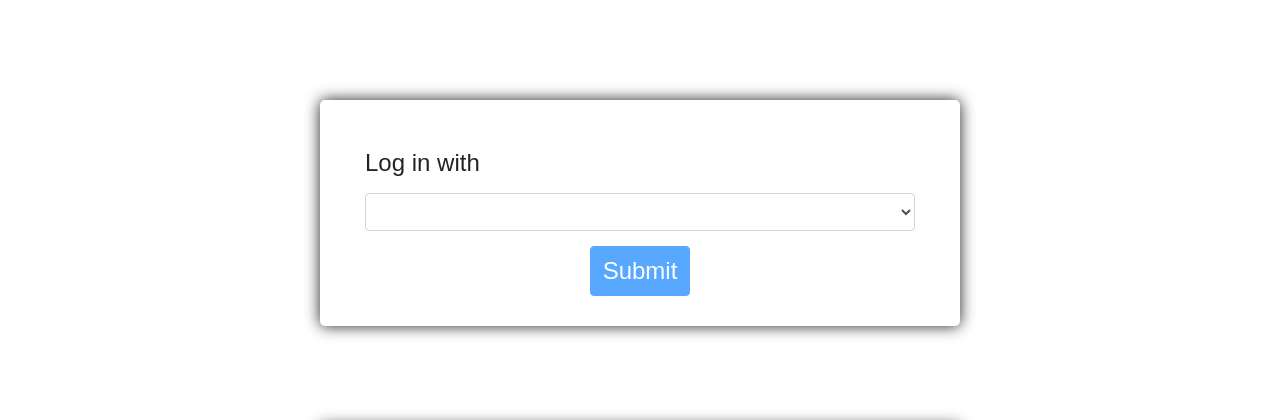
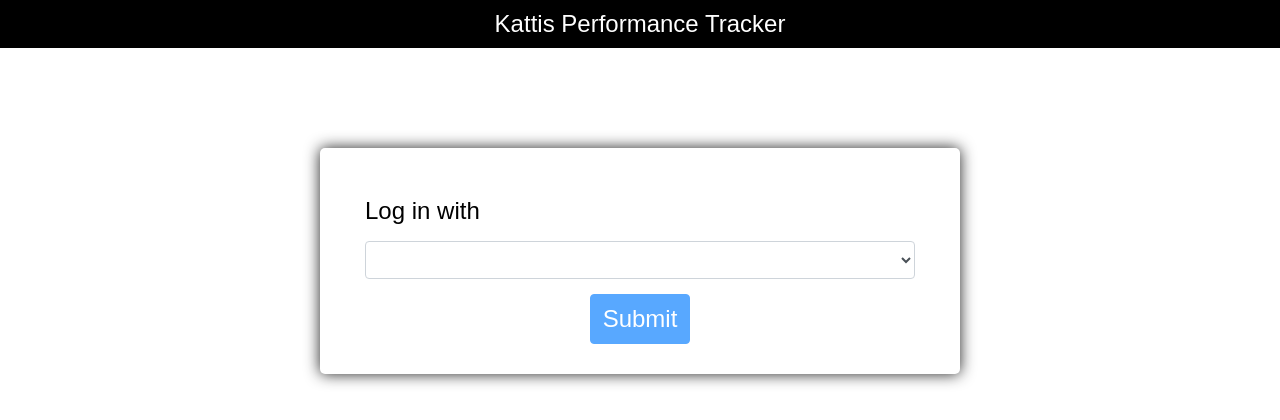
Before and after one commit to iamvickynguyen/Kattis-Performace-Tracker, a Flask app: page / in a window 1280 px wide. Shown: the top 420 px of the page. Run offline with Flask 2, Linux system fonts and the light colour scheme; lists and menus that the app fills with data are empty; some libraries are stand-ins or nearby versions.

Commit message:
ui looks good

```diff
--- a/static/login.css
+++ b/static/login.css
@@ -1,6 +1,4 @@
 body {
-    background: var(--white);
-    font-family: sans-serif;
     font-size: 15px
 }
 
--- a/static/style.css
+++ b/static/style.css
@@ -17,6 +17,25 @@
     color: var(--black);
 }
 
+.title-bar {
+    position: relative;
+    width: 100%;
+    height: 3rem;
+    margin-top: 0;
+    background: var(--black);
+    padding: 0.6rem 1rem;
+    color: var(--white);
+    text-align: center;
+}
+
+.user-btn {
+    position: absolute;
+    right: 0;
+    top: 0;
+    margin: 0.3rem;
+    background: var(--green);
+}
+
 .container {
     flex-direction: column;
     justify-content: space-between;
@@ -33,7 +52,7 @@
 }
 
 .carousel-top-control {
-    top: 35px;
+    top: 5rem;
     position: fixed;
     width: 15%;
     height: 15px;
@@ -41,10 +60,12 @@
 
 .carousel-control-left {
     margin-left: 25%;
+    filter: invert(50%);
 }
 
 .carousel-control-right {
     margin-right: 25%;
+    filter: invert(50%);
 }
 
 .calendar-title {
--- a/templates/base.html
+++ b/templates/base.html
@@ -7,9 +7,15 @@
     <link rel="stylesheet" href="https://stackpath.bootstrapcdn.com/bootstrap/4.1.3/css/bootstrap.min.css"
     integrity="sha384-MCw98/SFnGE8fJT3GXwEOngsV7Zt27NXFoaoApmYm81iuXoPkFOJwJ8ERdknLPMO" crossorigin="anonymous">
     <link rel="stylesheet" href="https://cdnjs.cloudflare.com/ajax/libs/font-awesome/4.7.0/css/font-awesome.min.css">
-    {% block head %}{% endblock %}
+    <link rel= "stylesheet" type= "text/css" href= "../static/style.css">
+    {% block head %}
+    {% endblock %}
 </head>
 <body>
-    {% block body %}{% endblock %}
+    <div class="title-bar">
+        <h4>Kattis Performance Tracker</h4>
+    </div>
+    {% block body %}
+    {% endblock %}
 </body>
 </html>
--- a/templates/stats.html
+++ b/templates/stats.html
@@ -1,6 +1,5 @@
 {% extends 'base.html' %}
 {% block head %}
-<link rel= "stylesheet" type= "text/css" href= "{{ url_for('static', filename='style.css') }}">
 {% endblock %}
 {% block body %}
 
@@ -33,13 +32,14 @@
         </div>
     </div>
 
+    <a href="{{ url_for('login') }}"><button class="btn user-btn"><i class="fa fa-user"></i> Switch User</button></a>
     <div id="carouselExampleControls" class="carousel slide" data-ride="carousel" data-wrap="false" data-interval="false">
         <div class="carousel-inner" id="carousel-container"></div>
         <a class="carousel-control-prev carousel-top-control carousel-control-left" href="#carouselExampleControls" role="button" data-slide="prev">
-            <span class="carousel-control-prev-icon" aria-hidden="true"></span>
+            <span class="carousel-control-prev-icon carousel-icon-color" aria-hidden="true"></span>
         </a>
         <a class="carousel-control-next carousel-top-control carousel-control-right" href="#carouselExampleControls" role="button" data-slide="next">
-            <span class="carousel-control-next-icon" aria-hidden="true"></span>
+            <span class="carousel-control-next-icon carousel-icon-color" aria-hidden="true"></span>
         </a>
     </div>
 
```
